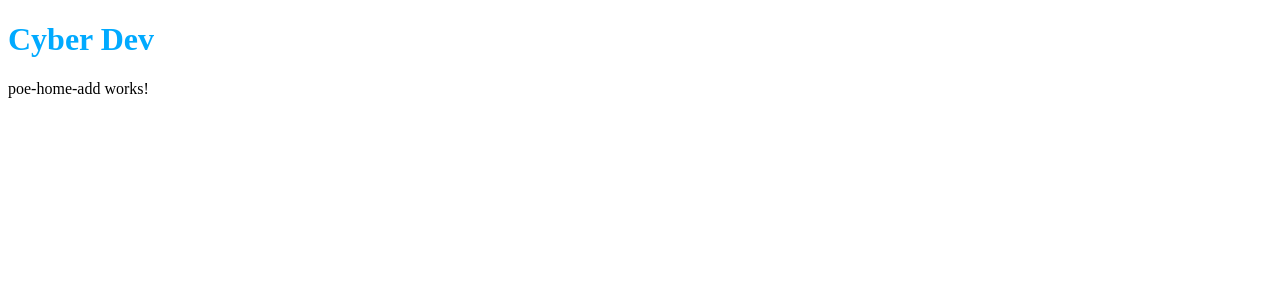
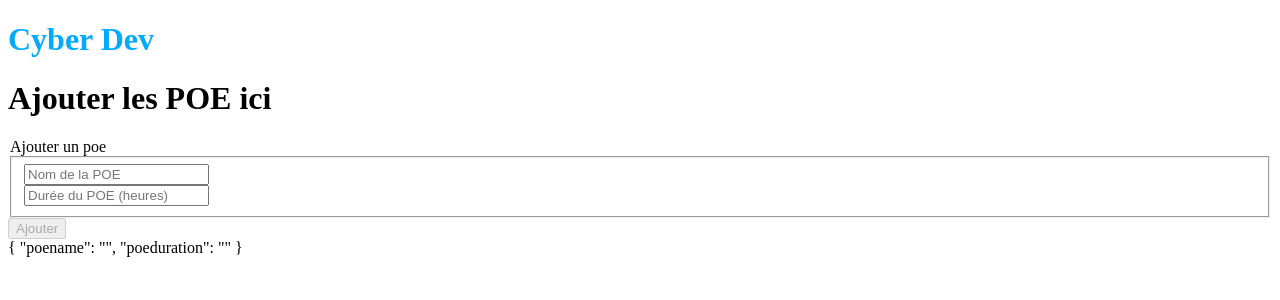
Before and after one commit to Loicgrd/Tp-Angular, an Angular app: page /poe-home-add in a window 1280 px wide. Shown: the top 300 px of the page. Built offline with nearby package versions, Linux system fonts and the light colour scheme.

Commit message:
formulaire ajout poe avec conditions

```diff
--- a/src/app/poe/add-poe/add-poe.component.html
+++ b/src/app/poe/add-poe/add-poe.component.html
@@ -1 +1,36 @@
-<p>poe-home-add works!</p>
+<h1>Ajouter les POE ici</h1>
+
+
+<form [formGroup] = "poeForm" (ngSubmit)="onSubmit()"> <!--ajouter les évenement () et les  -->
+    <legend>Ajouter un poe</legend>
+    <fieldset>
+    <div class="form-field">
+        <input type="text" formControlName="poename" placeholder="Nom de la POE">
+        <div *ngIf="poeForm.controls['poename'].errors && poeForm.controls['poename'].touched">
+            <span *ngIf="poeForm.controls['poename'].hasError('required')">
+                Le nom ne peut pas être vide
+            </span>
+            <span *ngIf="poeForm.controls['poename'].hasError('minlength')">
+                Le nombre de caractere est insuffisant pour le nom
+            </span>
+        </div> <!--  controle de formulaire ngIf : si c'est vrai / touched : controle activé une fois -->
+    </div>
+    <div class="form-field">
+        <input type="text" formControlName="poeduration" placeholder="Durée du POE (heures)">
+        <div *ngIf="poeForm.controls['poeduration'].errors && poeForm.controls['poeduration'].touched">
+            <span *ngIf="poeForm.controls['poeduration'].hasError('required')">
+                Le prénom de peut pas être vide
+            </span>
+            <span *ngIf="poeForm.controls['poeduration'].hasError('min')">
+                Le temps est incorect
+            </span>
+
+        </div>
+    </div>
+    </fieldset>
+    <div class="form-field">
+        <button [disabled] ="poeForm.invalid"  type="submit">Ajouter</button>
+    </div>
+</form>
+
+{{poeForm.value | json}}
--- a/src/app/poe/add-poe/add-poe.component.ts
+++ b/src/app/poe/add-poe/add-poe.component.ts
@@ -1,6 +1,8 @@
 import { Component } from '@angular/core';
 import { Router } from '@angular/router';
 import { PoeService } from '../services/poe.service';
+import { FormBuilder, FormGroup, Validators } from '@angular/forms';
+import { Poe } from '../types/poe-types';
 
 @Component({
   selector: 'app-add-poe',
@@ -8,9 +10,44 @@ import { PoeService } from '../services/poe.service';
   styleUrl: './add-poe.component.scss'
 })
 export class AddPoeComponent {
+  public poeForm: FormGroup = new FormGroup({}) //FormGRoup permet de manipuler le formulaire dans son ensemble
+
+
 
 
   constructor(
-    private _router: Router
-  ){}
+    private _router: Router,
+    private _poeService: PoeService,
+    private _formBuilder: FormBuilder
+
+    ){}
+
+ngOnInit(): void { //méthode appliqué a tous les composants et est executer immediatement après le constructeur de la classe (logique de contruction)
+  this.poeForm = this._formBuilder.group({ //{} = objet
+    poename: [ //tableau qui contient la aleur par défaut et un autre tableau controlant les validateurs
+      '', //Default value (champ vide)
+      [
+        Validators.required, //Ajout de validateurs
+        Validators.minLength(3), //Ajout de patterns et est non visible sur le code source ici
+      ]
+    ],
+    poeduration: [
+      '',
+      [
+        Validators.required,
+        Validators.min(1)
+      ]
+    ]
+  })
 }
+
+
+onSubmit(): void{ //onSubmit : Lorsque la soumission du formulaire arrivera
+  this._poeService.add(this.poeForm.value) //Ajout du service d'ajout de nom dans le tableau
+    .subscribe((intern: Poe)=> {
+      this._router.navigate(['/home'])
+    })
+  this._router.navigate(['/home']) //pour revenir vers home quand on ajoute quelqu'un a la liste
+  }
+
+}
--- a/src/app/poe/poe-home/poe-home.component.html
+++ b/src/app/poe/poe-home/poe-home.component.html
@@ -1,3 +1,5 @@
-<p>poe-home works!</p>
+<h1>Liste des POE</h1>
+
+
 
 <button onclick="window.location.href = '/poe-home-add';">Ajouter des POE</button>
--- a/src/app/poe/services/poe.service.ts
+++ b/src/app/poe/services/poe.service.ts
@@ -2,12 +2,26 @@ import { Injectable } from '@angular/core';
 import { IService } from '../../core/interfaces/i-service';
 import { Poe } from '../types/poe-types';
 import { HttpClient } from '@angular/common/http';
+import { Observable, of } from 'rxjs';
 
 @Injectable({
   providedIn: 'root'
 })
 export class PoeService  {
-  private _poes: Array<Poe> = []
+  private _poes: Array<Poe> = [
+    {
+    poename : 'cybersecurite',
+    poeduration: 400
+    }
+
+  ]
+
+  add(item: Poe): Observable<Poe> {
+    this._poes.push(item) //permet d'ajouter le nom au tableau d'interns
+    return of(item)
+
+  }
+
 
   constructor() { }
     private _httpClient: HttpClient | undefined
```
